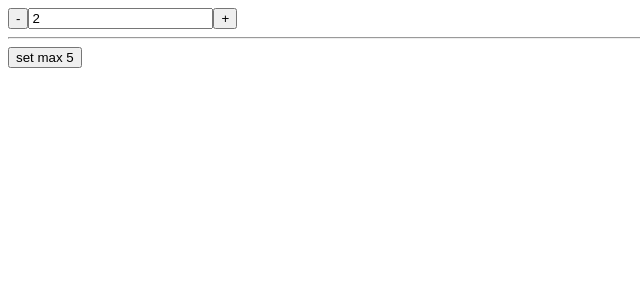
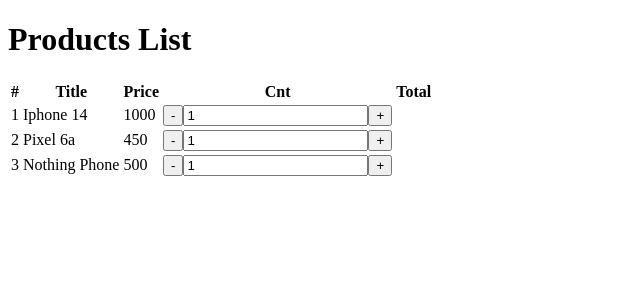
Before and after one commit to EvgeniiZaets/react-sandbox, a React app: page / in a window 1280 px wide. Shown: the top 300 px of the page, without its empty margins (0-640 px from the left). Built offline with nearby package versions, Linux system fonts and the light colour scheme.

Commit message:
products list (unidirectional flow; pass data from child to parent component)

```diff
--- a/src/App.js
+++ b/src/App.js
@@ -1,13 +1,78 @@
 import React, { useState } from 'react';
-import Counter from './Counter';
+import MinMax from './MinMax';
 
 export default function App () {
-  const [maxTest, setMaxTest] = useState(10);
-  const setMaxTest5 = () => setMaxTest(5);
+  const [products, setProducts] = useState(productsStub());
+
+  const setCnt = (id, cnt) => {
+    // массив products иммутабелен. если его изменим, то список не перерендерится. поэтому создаем новый массив newProducts
+    // (при этом оперативка не замусоривается т.к. newProducts копирует товары по ссылке)
+
+    // const newProducts = [...products];
+    // const productInd = products.findIndex(product => product.id === id);
+    // const newProduct = { ...products[productInd] };
+    // newProduct.cnt = cnt;
+    // newProducts[productInd] = newProduct;
+    // setProducts(newProducts);
+    setProducts(
+      products.map(product => product.id === id
+        ? ({
+            ...product,
+            cnt
+          })
+        : product)
+    );
+  };
 
   return <div>
-        <Counter min={2} max={maxTest}/>
-        <hr/>
-        <button type="button" onClick={setMaxTest5}>set max 5</button>
-    </div>;
+    <h1>Products List</h1>
+    <table>
+      <tbody>
+        <tr>
+          <th>#</th>
+          <th>Title</th>
+          <th>Price</th>
+          <th>Cnt</th>
+          <th>Total</th>
+        </tr>
+        { products.map((product, i) => (
+          <tr key={ product.id }>
+            <td>{ i + 1 }</td>
+            <td>{ product.title }</td>
+            <td>{ product.price }</td>
+            <td>
+              <MinMax current={ product.cnt } max={ product.rest } onChange={ cnt => setCnt(product.id, cnt) }/>
+            </td>
+            <td></td>
+          </tr>
+        )) }
+      </tbody>
+    </table>
+  </div>;
 }
+
+function productsStub () {
+  return [
+    {
+      id: 100,
+      title: 'Iphone 14',
+      price: 1000,
+      rest: 10,
+      cnt: 1
+    },
+    {
+      id: 101,
+      title: 'Pixel 6a',
+      price: 450,
+      rest: 5,
+      cnt: 1
+    },
+    {
+      id: 102,
+      title: 'Nothing Phone',
+      price: 500,
+      rest: 2,
+      cnt: 1
+    }
+  ];
+}
--- a/src/Counter.js
+++ b/src/MinMax.js
@@ -1,9 +1,7 @@
-import React, { useEffect, useState } from 'react';
+import React from 'react';
 import PropTypes from 'prop-types';
 
-function Counter ({ min, max }) {
-  const [current, setCurrent] = useState(min);
-
+function MinMax ({ min = 1, max, current, onChange }) {
   function dec () {
     return applyCurrent(current - 1);
   }
@@ -13,23 +11,14 @@ function Counter ({ min, max }) {
   }
 
   function applyCurrent (num) {
-    // if (num <= max && num >= min) {
-    //     setCurrent(num);
-    // }
     const validNum = Math.max(min, Math.min(max, num));
-    setCurrent(validNum);
+    onChange(validNum);
   }
 
   function currentChange (e) {
     const num = parseInt(e.target.value);
     applyCurrent(isNaN(num) ? min : num);
   }
-
-  // make action at the moment of changing values of min/max props
-  // (fix issue when prop "current" is not updated after parent component changes min/max props)
-  useEffect(() => {
-    applyCurrent(current);
-  }, [min, max]);
 
   return <div>
         <button type="button" onClick={ dec }>-</button>
@@ -38,9 +27,11 @@ function Counter ({ min, max }) {
     </div>;
 }
 
-Counter.propTypes = {
-  min: PropTypes.number.isRequired,
-  max: PropTypes.number.isRequired
+MinMax.propTypes = {
+  min: PropTypes.number,
+  max: PropTypes.number.isRequired,
+  current: PropTypes.number.isRequired,
+  onChange: PropTypes.func.isRequired
 };
 
-export default Counter;
+export default MinMax;
```
